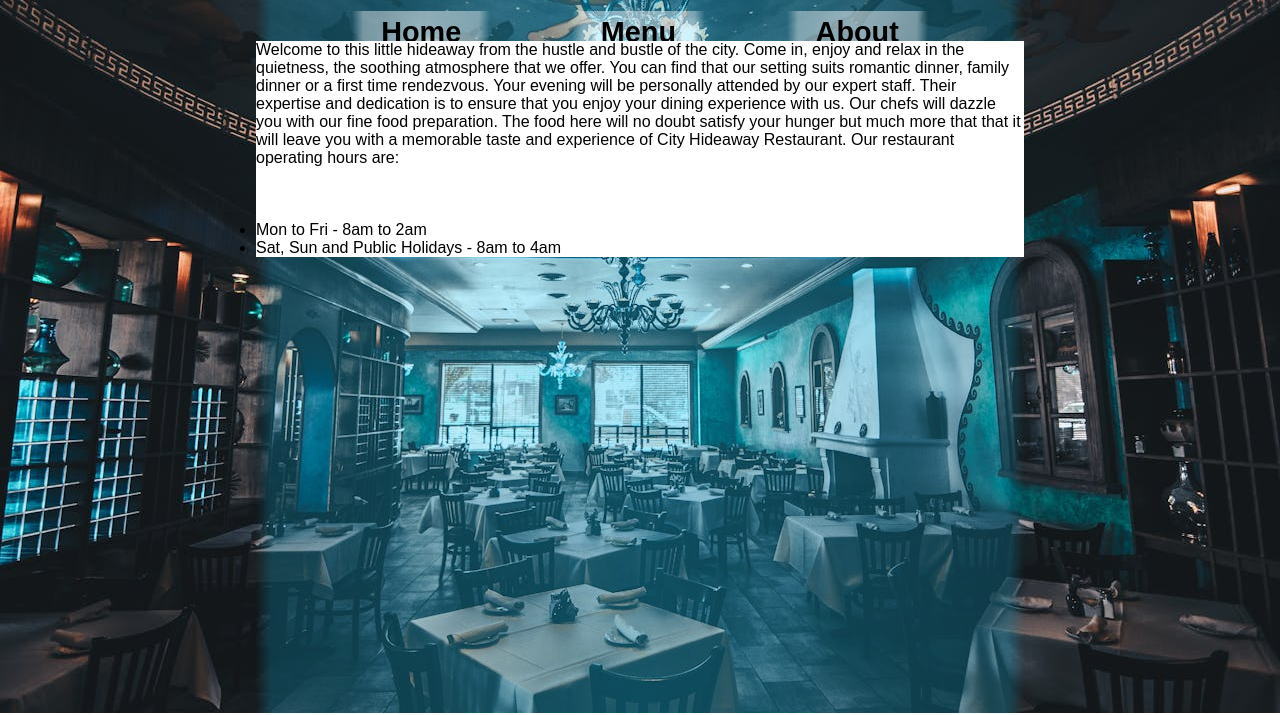
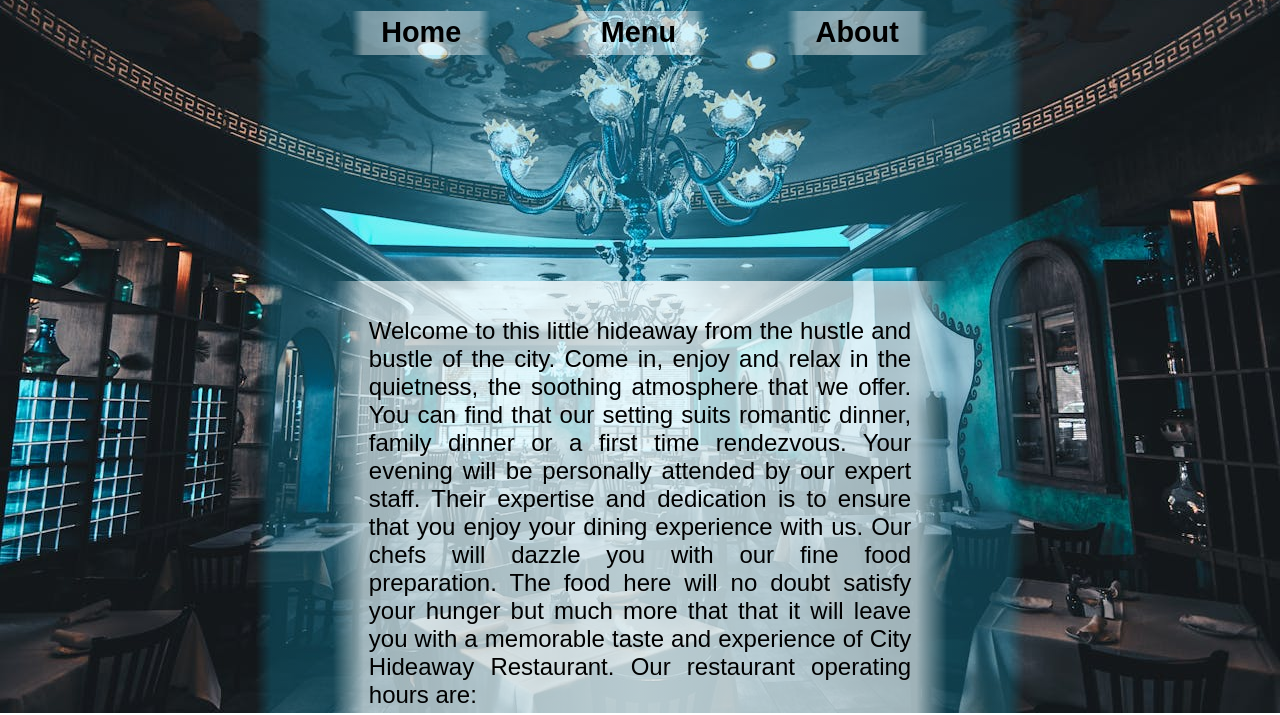
Before and after one commit to noOdin1/restaurant_page, a website: page src/index.html in a window 1280 px wide. Shown: the part 87-802 px from the top of the page. Drawn offline with Linux system fonts and the light colour scheme.

Commit message:
Styling for the paragraphs for restaurant description, maintain style

```diff
--- a/src/style.css
+++ b/src/style.css
@@ -146,6 +146,29 @@ button:active {
   background-color: var(--bgColor_seethru);
 }
 
+p.description {
+  font-size: 1.5em;
+  width: 80%;
+  margin: 1em auto;
+  margin-bottom: 0;
+  margin-top: 10em;
+  padding: 1.5em;
+  text-align: justify;
+  background-color: var(--bgColor_seethru);
+  background-image: linear-gradient(
+    to right,
+    var(--bgColor_seethru) 0%,
+    rgba(255, 255, 255, 0.6) 5%,
+    rgba(255, 255, 255, 0.7) 50%,
+    rgba(255, 255, 255, 0.6) 95%,
+    var(--bgColor_seethru) 100%
+  );
+  background-size: cover;
+  background-position: center center;
+  background-repeat: no-repeat;
+}
+
+  font-size: 1.5em;
   width: 100%;
   height: 85vh;
   border: 1px solid MediumVioletRed;
```
